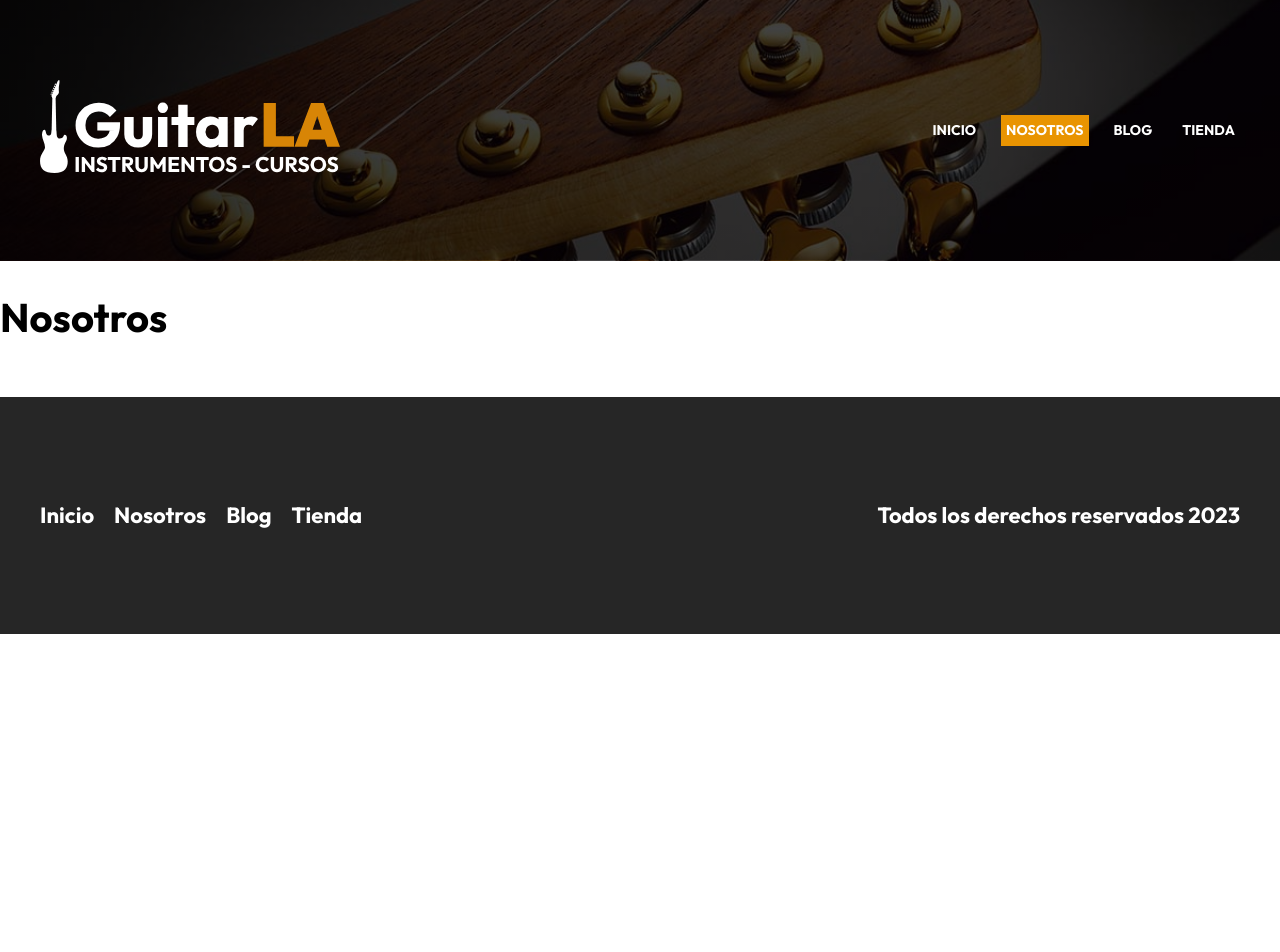
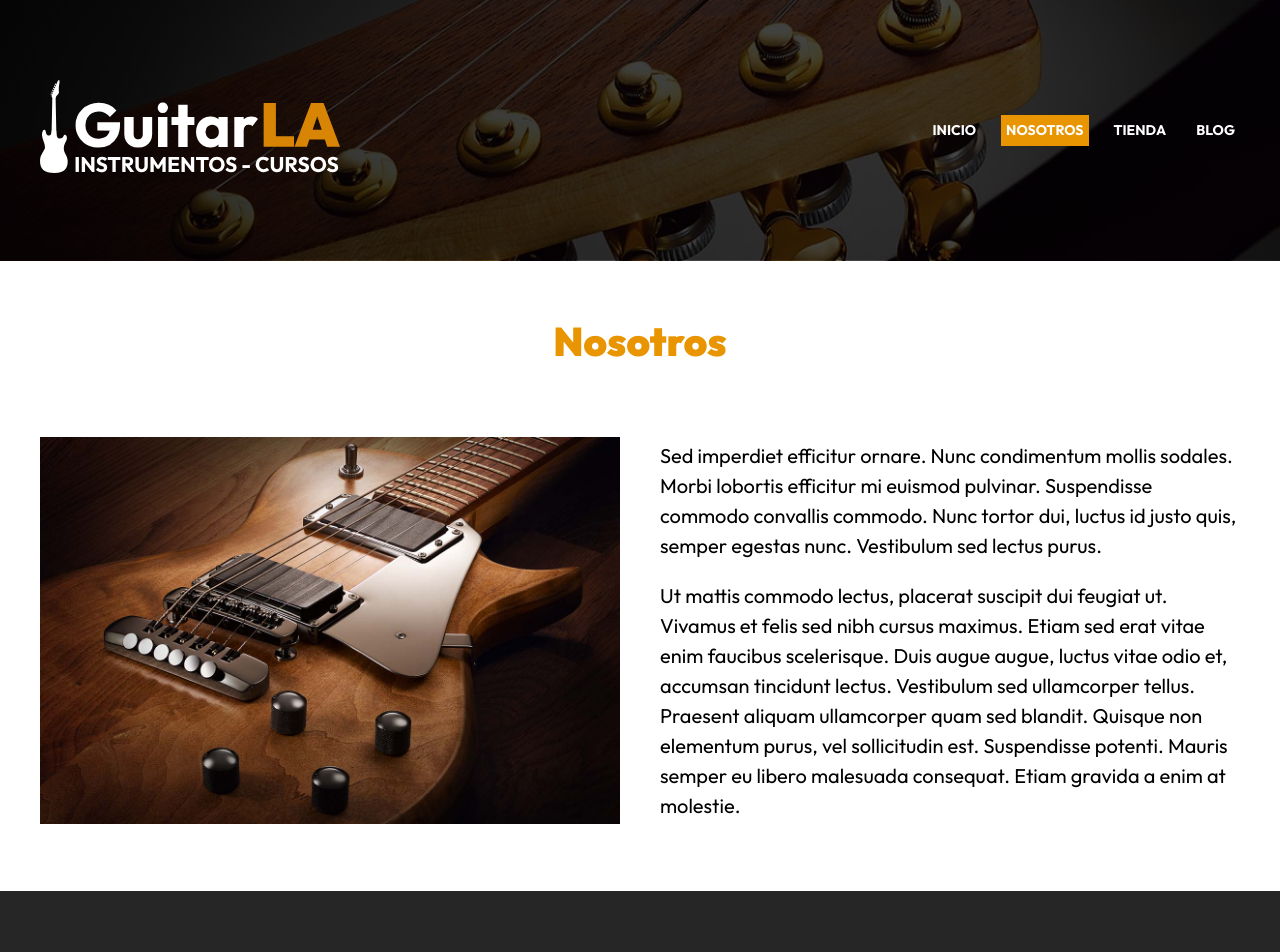
Before and after one commit to JuanRaV/GuitarLA-NextJS, a Next.js app: page /nosotros in a window 1280 px wide. Shown: the top 952 px of the page. Before the commit the page ends 800 px from the top, so only its background shows below. Built offline with nearby package versions, Linux system fonts and the light colour scheme.

Commit message:
Finisging Nosotros page

```diff
--- a/components/footer.js
+++ b/components/footer.js
@@ -7,8 +7,8 @@ const Footer = () => {
           <nav className={styles.navegacion}>
               <Link href="/" >Inicio</Link>
               <Link href="/nosotros" >Nosotros</Link>
+              <Link href="/tienda" >Tienda</Link>
               <Link href="/blog" >Blog</Link>
-              <Link href="/tienda" >Tienda</Link>
           </nav>
           <p className={styles.copyright}>Todos los derechos reservados {new Date().getFullYear()}</p>
       </div>
--- a/components/header.js
+++ b/components/header.js
@@ -17,8 +17,9 @@ const Header = () => {
             <nav className="navegacion">
                 <Link href="/" className={router.pathname === '/' ? styles.active : ''}>Inicio</Link>
                 <Link href="/nosotros" className={router.pathname === '/nosotros' ? styles.active : ''}>Nosotros</Link>
+                <Link href="/tienda" className={router.pathname === '/tienda' ? styles.active : ''}>Tienda</Link>
                 <Link href="/blog" className={router.pathname === '/blog' ? styles.active : ''}>Blog</Link>
-                <Link href="/tienda" className={router.pathname === '/tienda' ? styles.active : ''}>Tienda</Link>
+
             </nav>
         </div>
     </header>
--- a/next.config.js
+++ b/next.config.js
@@ -1,3 +1,6 @@
 module.exports = {
   reactStrictMode: true,
+  images:{
+    formats:['image/avif','image/webp']
+  }
 }
--- a/pages/nosotros.js
+++ b/pages/nosotros.js
@@ -1,5 +1,6 @@
-
+import Image from 'next/image'
 import Layout from '../components/layout'
+import styles from '../styles/nosotros.module.css'
 
 const Nosotros = () => {
   return (
@@ -8,7 +9,21 @@ const Nosotros = () => {
         title={'Nosotros'}
         description="Sobre nosotros GuitarLA"
     >
-        <h1>Nosotros</h1>
+        <main className='contenedor'>
+          <h2 className='heading'>Nosotros</h2>
+          <div className={styles.contenido}>
+            <Image alt='Imagen sobre nosostros' src='/img/nosotros.jpg' width={1000} height={800}/>
+            <div>
+              <p>
+                Sed imperdiet efficitur ornare. Nunc condimentum mollis sodales. Morbi lobortis efficitur mi euismod pulvinar. Suspendisse commodo convallis commodo. Nunc tortor dui, luctus id justo quis, semper egestas nunc. Vestibulum sed lectus purus.
+              </p>
+
+              <p>
+                Ut mattis commodo lectus, placerat suscipit dui feugiat ut. Vivamus et felis sed nibh cursus maximus. Etiam sed erat vitae enim faucibus scelerisque. Duis augue augue, luctus vitae odio et, accumsan tincidunt lectus. Vestibulum sed ullamcorper tellus. Praesent aliquam ullamcorper quam sed blandit. Quisque non elementum purus, vel sollicitudin est. Suspendisse potenti. Mauris semper eu libero malesuada consequat. Etiam gravida a enim at molestie.
+              </p>
+            </div>
+          </div>
+        </main>
     </Layout>
   )
 }
--- /dev/null
+++ b/styles/nosotros.module.css
@@ -0,0 +1,11 @@
+.contenido{
+    display: grid;
+    gap: 4rem;
+}
+
+@media (min-width: 768px) {
+    .contenido{
+        grid-template-columns: repeat(2,1fr);
+        align-items: center;
+    }
+}
```
